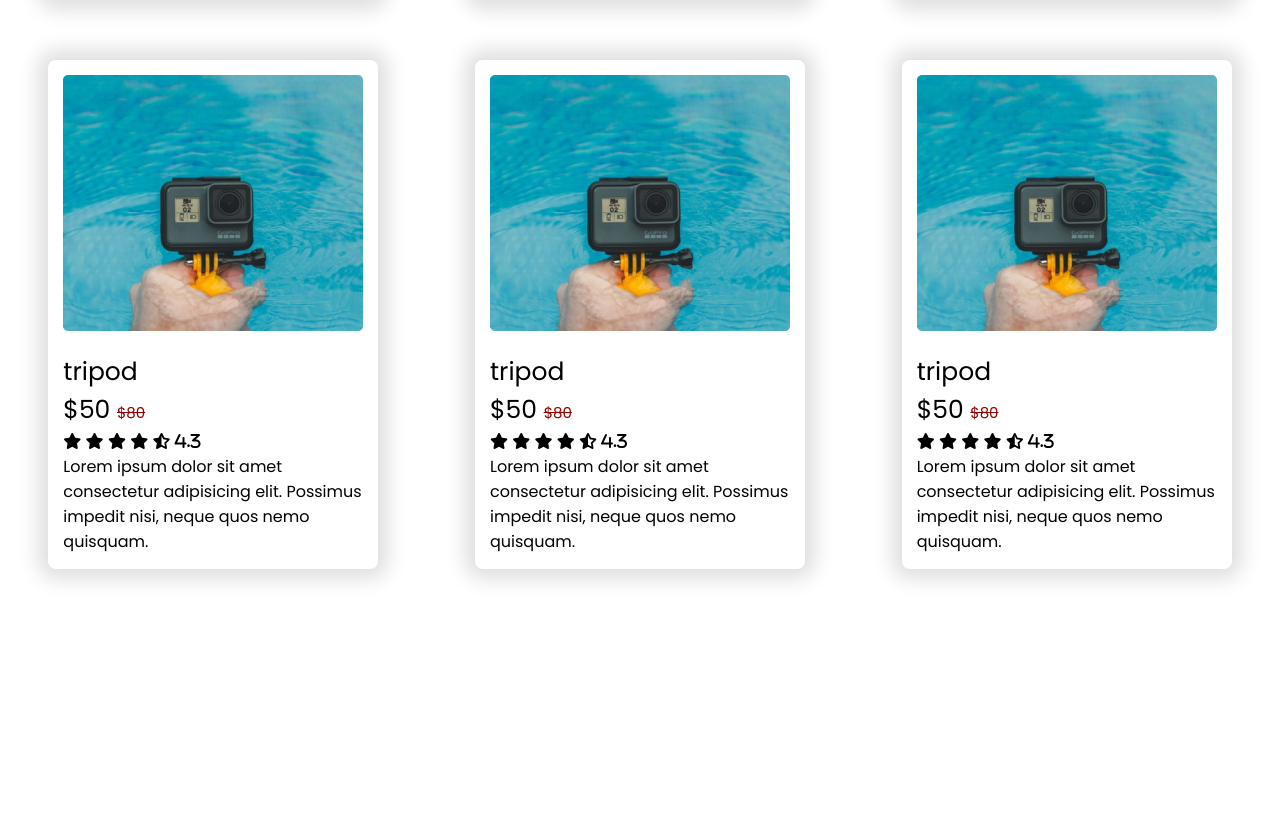
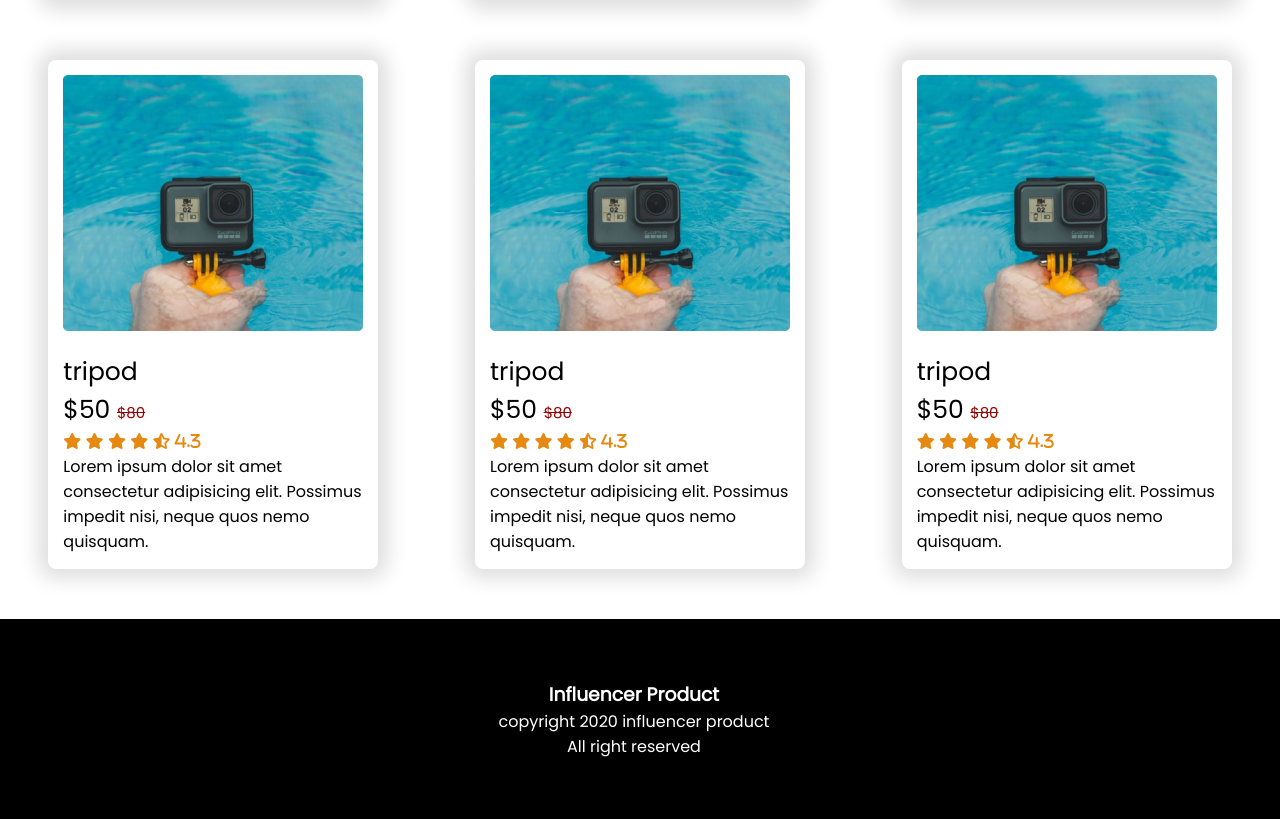
Before and after one commit to developerjoydebnath/assignment_2, a plain HTML site: page index.html in a window 1280 px wide. Shown: the part 2045-2864 px from the top of the page. Before the commit the page ends 2664 px from the top, so only its background shows below. Drawn offline with Linux system fonts and the light colour scheme.

Commit message:
footer added

```diff
--- a/index.html
+++ b/index.html
@@ -216,7 +216,21 @@
 
     </main>
     <footer>
-
+        <section class="footer">
+            <div class="copyright">
+                <h3>Influencer Product</h3>
+                <p>copyright 2020 influencer product</p>
+                <p>All right reserved</p>
+            </div>
+            <div class="social-icon">
+                <div class="icon">
+                    <i class="fas fa-facebook-f"></i>
+                </div>
+                <div class="icon"></div>
+                <div class="icon"></div>
+                <div class="icon"></div>
+            </div>
+        </section>
     </footer>
 
 </body>
--- a/style.css
+++ b/style.css
@@ -119,4 +119,26 @@
     color: rgb(148, 3, 3);
     font-size: 15px;
 }
-.cards .card-inside .card .card-details
+.cards .card-inside .card .card-details .fas{
+    color: rgb(230, 137, 17);
+}
+
+/* footer */
+
+.footer{
+    background-color: #000;
+    display: flex;
+    align-items: center;
+    justify-content: center;
+    height: 200px;
+}
+.footer .copyright{
+}
+.footer .copyright h3{
+    color: white;
+    text-align: center;
+}
+.footer .copyright p{
+    color: white;
+    text-align: center;
+}
```
